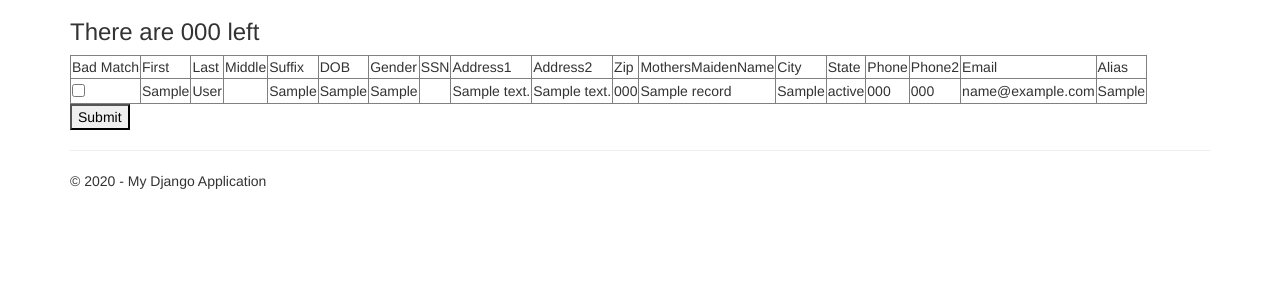
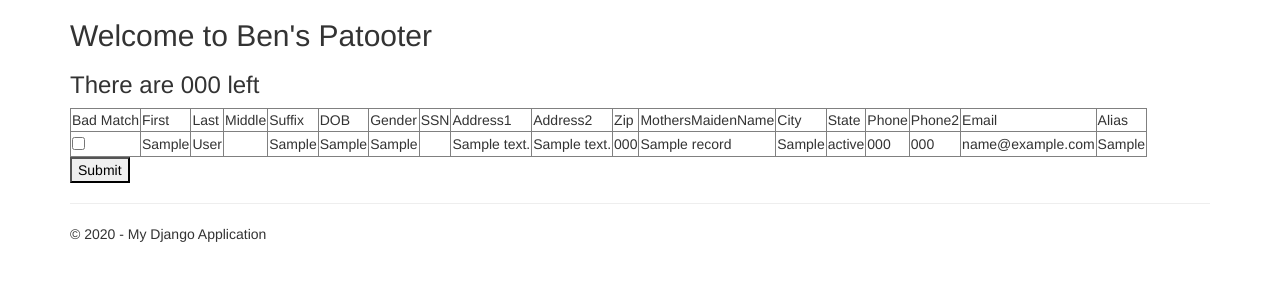
Before and after one commit to kwende/MitchMatchSite, a Django app: template Site/app/templates/app/index.html in a window 1280 px wide. Shown: the part 51-351 px from the top of the page. Run offline with Django 3.2, Linux system fonts and the light colour scheme; tables that the repository leaves empty hold one stand-in row (values such as "Sample post"); the template is opened without the code that fills it: values that come from a table or form of the project are taken from there, most other values are stand-ins (such as "Sample title", 1, 10 or a date in 2020); some libraries are stand-ins or nearby versions.

Commit message:
Added it.

```diff
--- a/Site/app/templates/app/index.html
+++ b/Site/app/templates/app/index.html
@@ -2,6 +2,7 @@
 
 {% block content %}
 
+<h2>Welcome to Ben's Patooter</h2>
 <h3>There are {{ numberLeft }} left</h3>
 
 <form method="post" action="">
```
